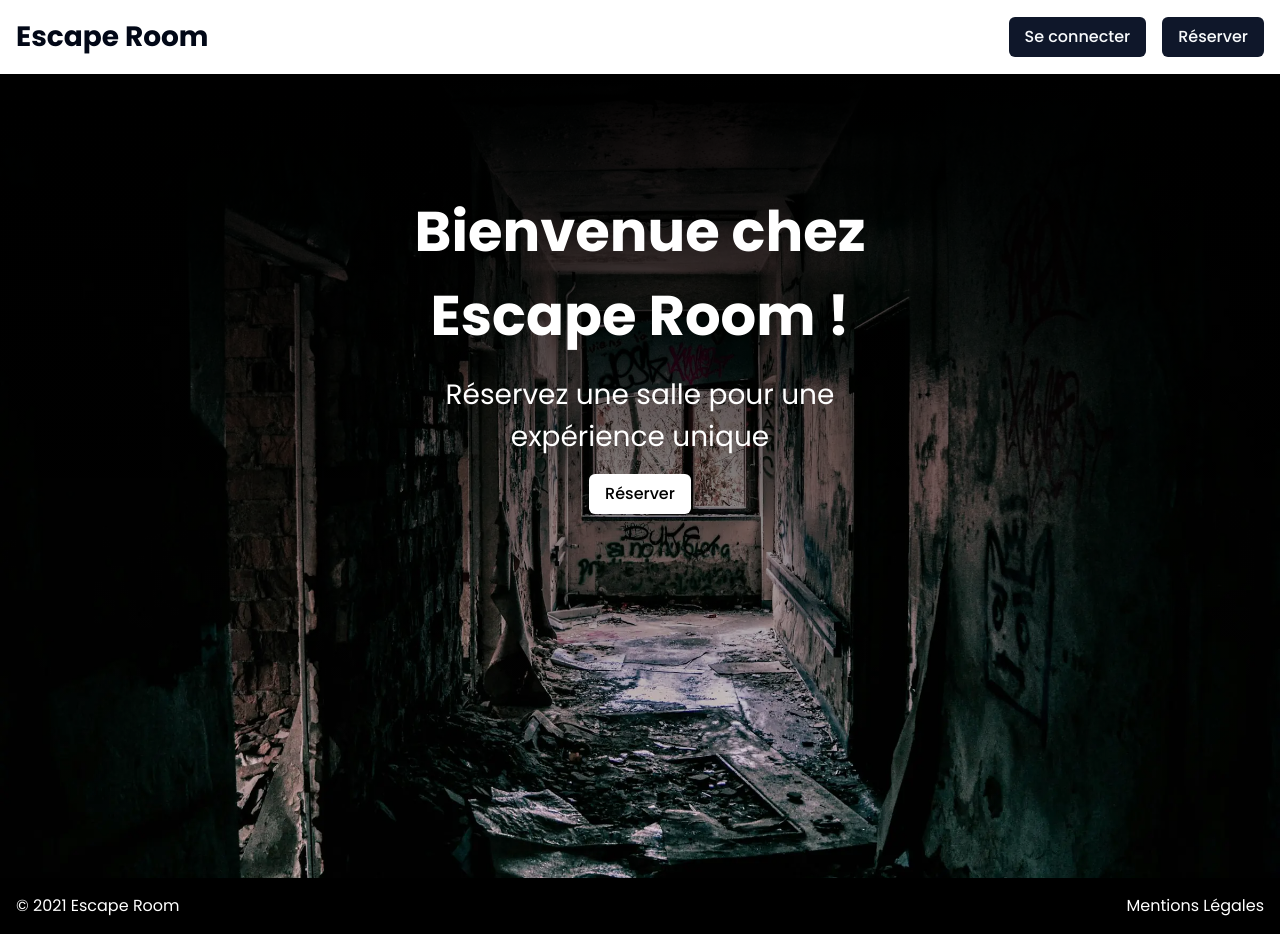
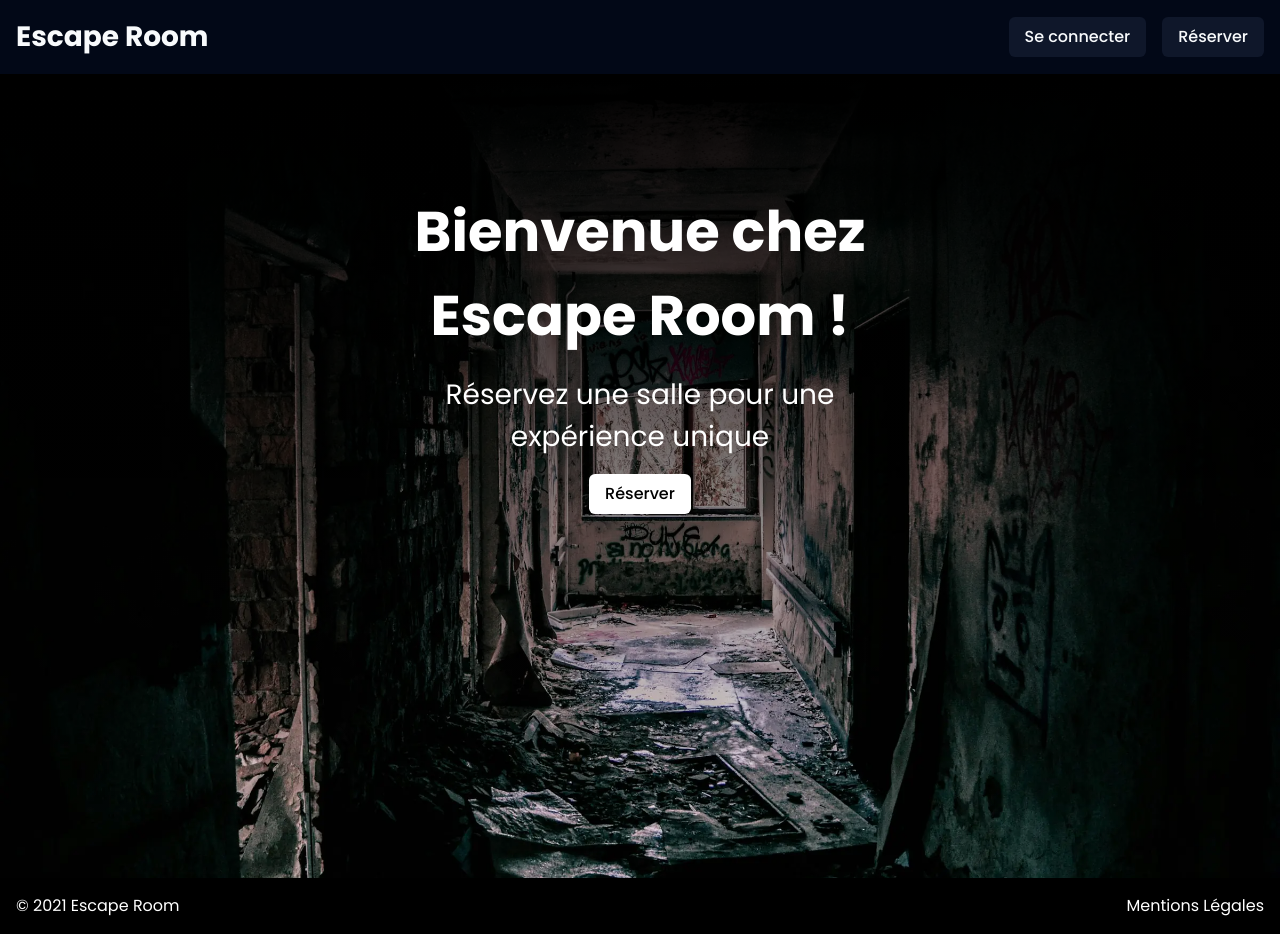
Before and after one commit to SebastienLaurentt/Escape-Game, a Next.js app: page / in a window 1280 px wide. Built offline with nearby package versions, Linux system fonts and the light colour scheme; no server answers.

Commit message:
update background and foreground variables

```diff
--- a/app/globals.css
+++ b/app/globals.css
@@ -4,8 +4,8 @@
 
   @layer base {
     :root {
-      --background: 0 0% 100%;
-      --foreground: 222.2 84% 4.9%;
+      --background: 222.2 84% 4.9%;
+      --foreground: 210 40% 98%;
 
       --card: 0 0% 100%;
       --card-foreground: 222.2 84% 4.9%;
```
